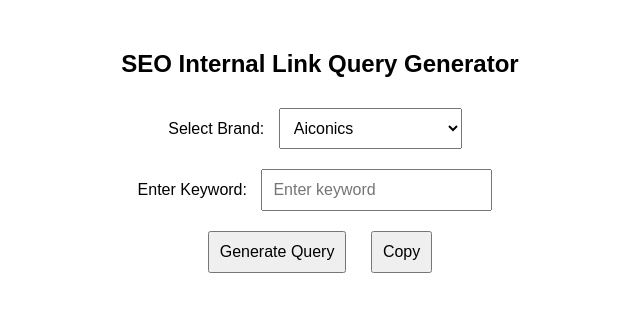
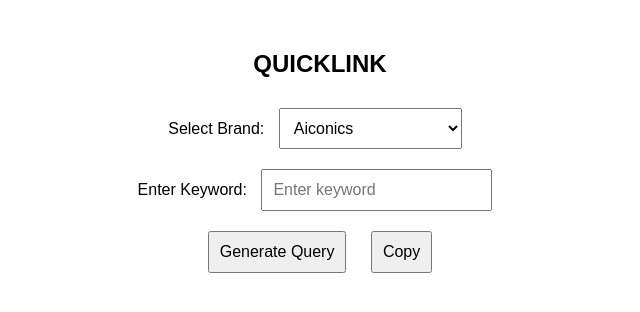
Before and after one commit to iammcgee/SEO-Internal-Link-Finder, a plain HTML site: page index.html in a window 1280 px wide. Shown: the whole page, without its empty margins (320-960 px from the left). Drawn offline with Linux system fonts and the light colour scheme.

Commit message:
Update index.html

```diff
--- a/index.html
+++ b/index.html
@@ -3,7 +3,7 @@
 <head>
     <meta charset="UTF-8">
     <meta name="viewport" content="width=device-width, initial-scale=1.0">
-    <title>Fasert SEO Link Finder</title>
+    <title>>QUICKLINK</title>
     <style>
         body {
             font-family: Arial, sans-serif;
@@ -22,7 +22,7 @@
     </style>
 </head>
 <body>
-    <h2>SEO Internal Link Query Generator</h2>
+    <h2>QUICKLINK</h2>
     <label for="brand">Select Brand:</label>
     <select id="brand">
         <option value="aiconics.com">Aiconics</option>
```
